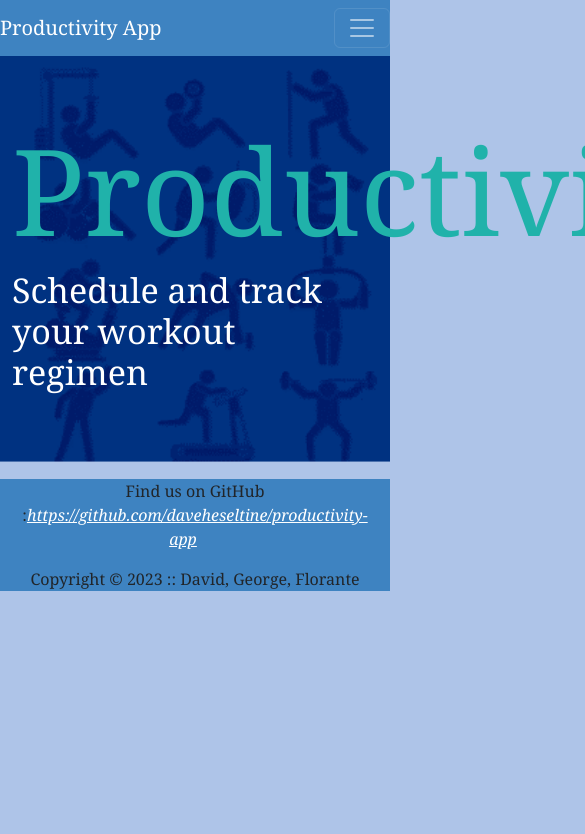
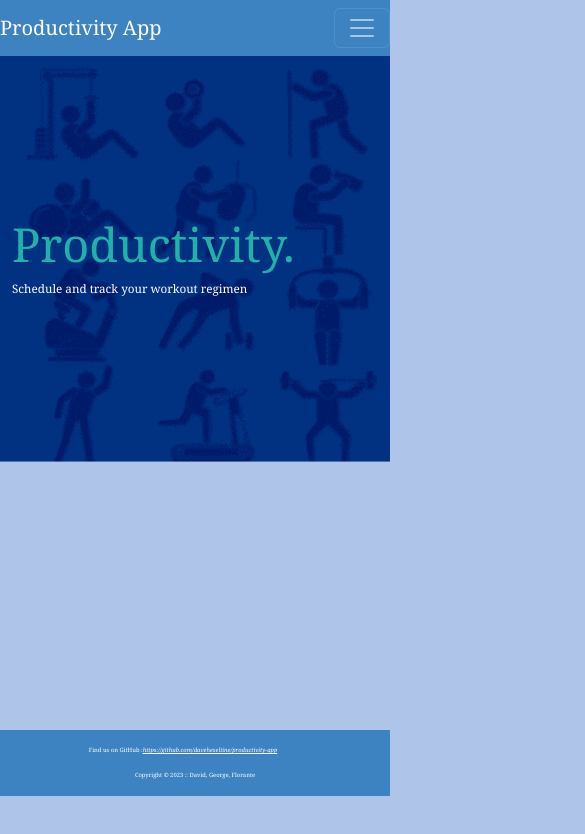
Before and after one commit to daveheseltine/productivity-app, a React (Create React App) app: page / in a window 390 px wide. Shown: the top 834 px of the page, 585 px wide, since content can reach past the window. Built offline with nearby package versions, Linux system fonts and the light colour scheme.

Commit message:
made home page text more responsive

```diff
--- a/src/components/ShowMore/ShowMore.js
+++ b/src/components/ShowMore/ShowMore.js
@@ -15,13 +15,13 @@ function ShowMore(props) {
   function runStartAnimation(){
     anime({
         targets: [document.getElementById(modalId)],
-        rotate: '360'
+        scale: '1.2'
     })
     }
     function runEndAnimation(){
         anime({
             targets: [document.getElementById(modalId)],
-            rotate: '0'
+            scale: '1.0'
         })
     }
 
--- a/src/components/TodoItems/TodoItems.js
+++ b/src/components/TodoItems/TodoItems.js
@@ -24,13 +24,13 @@ function TodoItems(props){
     function runStartAnimation(){
         anime({
             targets: [document.getElementById(props.id)],
-            rotate: '360'
+            scale: '1.2'
         })
     }
     function runEndAnimation(){
         anime({
             targets: [document.getElementById(props.id)],
-            rotate: '0'
+            scale: '1'
         })
     }
 
--- a/src/pages/home/home.css
+++ b/src/pages/home/home.css
@@ -18,11 +18,27 @@ body{
 }
 
 #title {
-    font-size: 120px ;
+    font-size: 12vw;
     color: lightseagreen !important;
+}
+
+#subtitle {
+    font-size: 3vw;
+    color: white !important;
 }
 
 #home {
     font-family: Georgia, 'Times New Roman', Times, serif !important;
 
 }
+
+.footer {
+    font-size: 1.5vw;
+    position: fixed;
+   left: 0;
+   bottom: 0;
+   width: 100%;
+   background-color: red;
+   color: white;
+   text-align: center;
+}
--- a/src/pages/home/home.js
+++ b/src/pages/home/home.js
@@ -1,9 +1,7 @@
 import { Container } from 'react-bootstrap';
-// import Header from '../../components/header/header';
 import Footer from '../../components/Footer';
 import Wrapper from '../../components/Wrapper';
 import Row from '../../components/Row';
-// import Col from '../../components/Col';
 import './home.css';
 
 
@@ -20,37 +18,11 @@ function Home(){
         <Row>
           </Row>
       </Container>
-      {/* <Container>
-        <Row>
-          <Col className="col-sm-6" size='sm-6' id='home'>
-            <h4 className="card-title">Special title treatment</h4>
-            <p className="card-text">"Sed ut perspiciatis unde omnis iste natus error sit voluptatem accusantium doloremque
-      laudantium, totam rem aperiam, eaque ipsa quae ab illo inventore veritatis et quasi
-      architecto beatae vitae dicta sunt explicabo. Nemo enim ipsam voluptatem quia voluptas sit
-      aspernatur aut odit aut fugit, sed quia consequuntur magni dolores eos qui ratione
-      voluptatem sequi nesciunt. Neque porro quisquam est, qui dolorem ipsum quia dolor sit amet,
-      consectetur, adipisci velit, sed quia non numquam eius modi tempora incidunt ut labore et
-      dolore magnam aliquam quaerat voluptatem. ".</p>
-            <button className="btn btn-primary">Go somewhere</button>
-          </Col>
-          <Col className="col-sm-6" size='sm-6' id='home'>
-            <h4 className="card-title">Special title treatment</h4>
-            <p className="card-text">"Sed ut perspiciatis unde omnis iste natus error sit voluptatem accusantium doloremque
-      laudantium, totam rem aperiam, eaque ipsa quae ab illo inventore veritatis et quasi
-      architecto beatae vitae dicta sunt explicabo. Nemo enim ipsam voluptatem quia voluptas sit
-      aspernatur aut odit aut fugit, sed quia consequuntur magni dolores eos qui ratione
-      voluptatem sequi nesciunt. Neque porro quisquam est, qui dolorem ipsum quia dolor sit amet,
-      consectetur, adipisci velit, sed quia non numquam eius modi tempora incidunt ut labore et
-      dolore magnam aliquam quaerat voluptatem. ".</p>
-            <button className="btn btn-primary">Go somewhere</button>
-          </Col>
-        </Row>
-      </Container> */}
 
 
 
       <Footer >
-        <div className="text-center mb-5" style={{backgroundColor: "#3E83C1", fontFamily:'Georgia'}}>
+        <div className="footer text-center mb-5" style={{backgroundColor: "#3E83C1", fontFamily:'Georgia'}}>
           <p></p>
           <p>Find us on GitHub :
           <a href="https://github.com/daveheseltine/productivity-app" className="text-white me-4">
```
